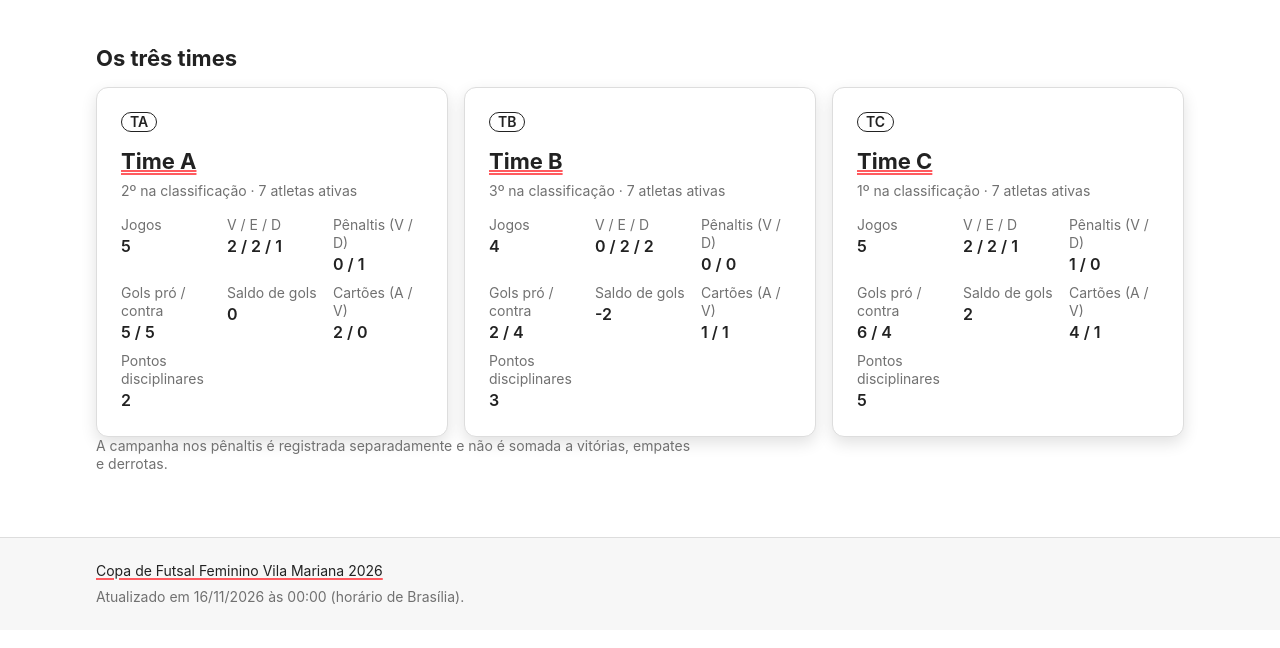
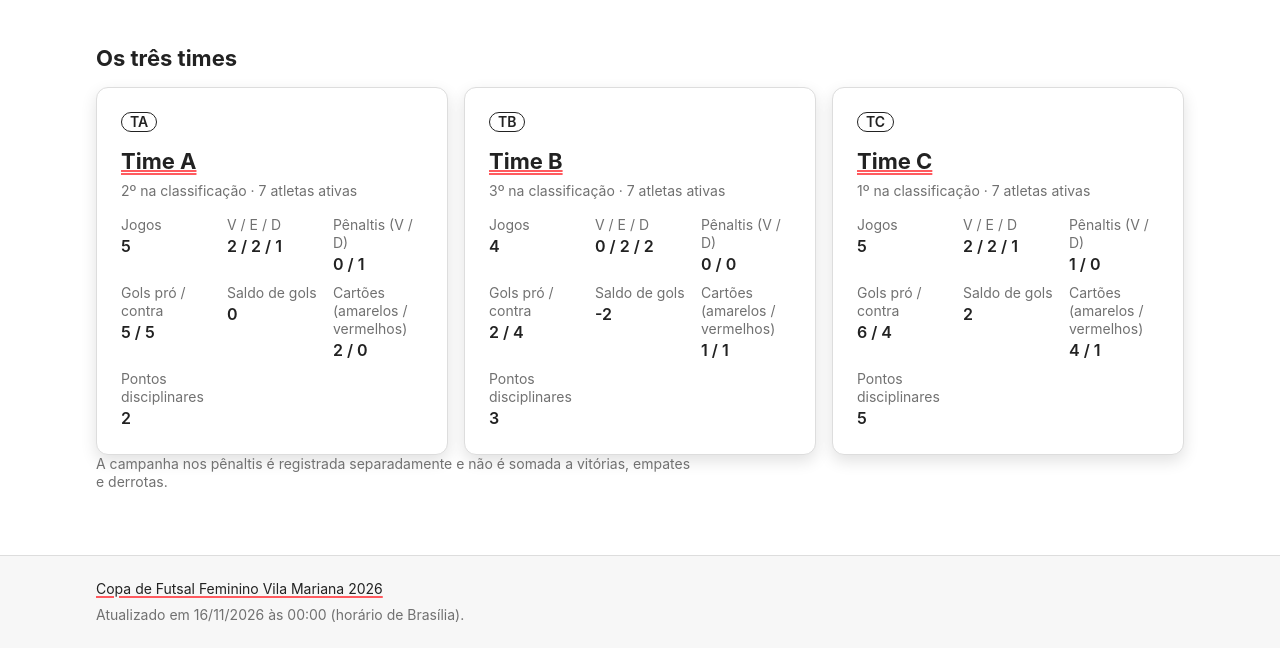
Before and after one commit to grazielevasconcelos/futsal-cup, an Astro site: page /times in a window 1280 px wide. Shown: the part 210-858 px from the top of the page. Built offline with nearby package versions, Linux system fonts and the light colour scheme; Astro itself is replaced by a stand-in of ours.

Commit message:
fix(times): esclarece rotulo de cartoes nas estatisticas

```diff
--- a/src/components/TeamStatsList.astro
+++ b/src/components/TeamStatsList.astro
@@ -30,7 +30,7 @@ const { stats } = Astro.props;
     <dd>{stats.goalDifference}</dd>
   </div>
   <div>
-    <dt>Cartões (A / V)</dt>
+    <dt>Cartões (amarelos / vermelhos)</dt>
     <dd>{stats.yellow} / {stats.red}</dd>
   </div>
   <div>
```
